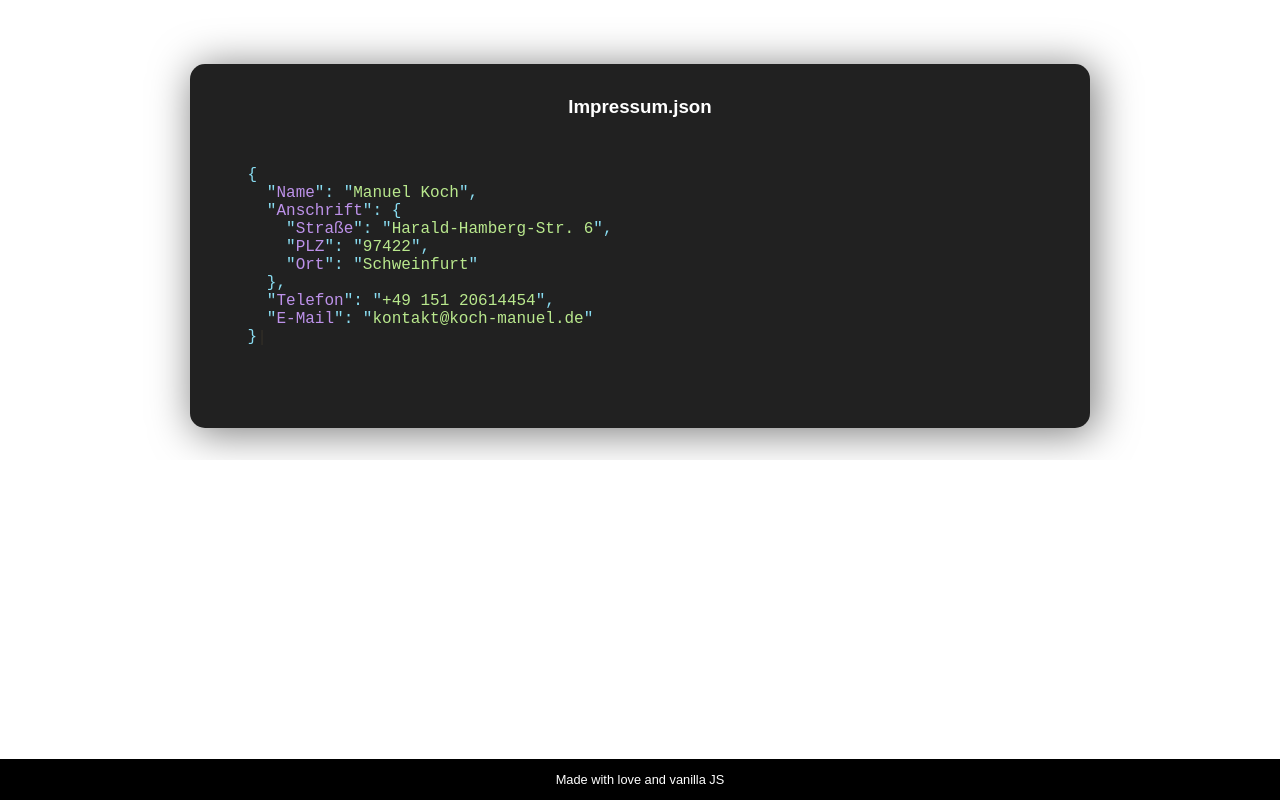
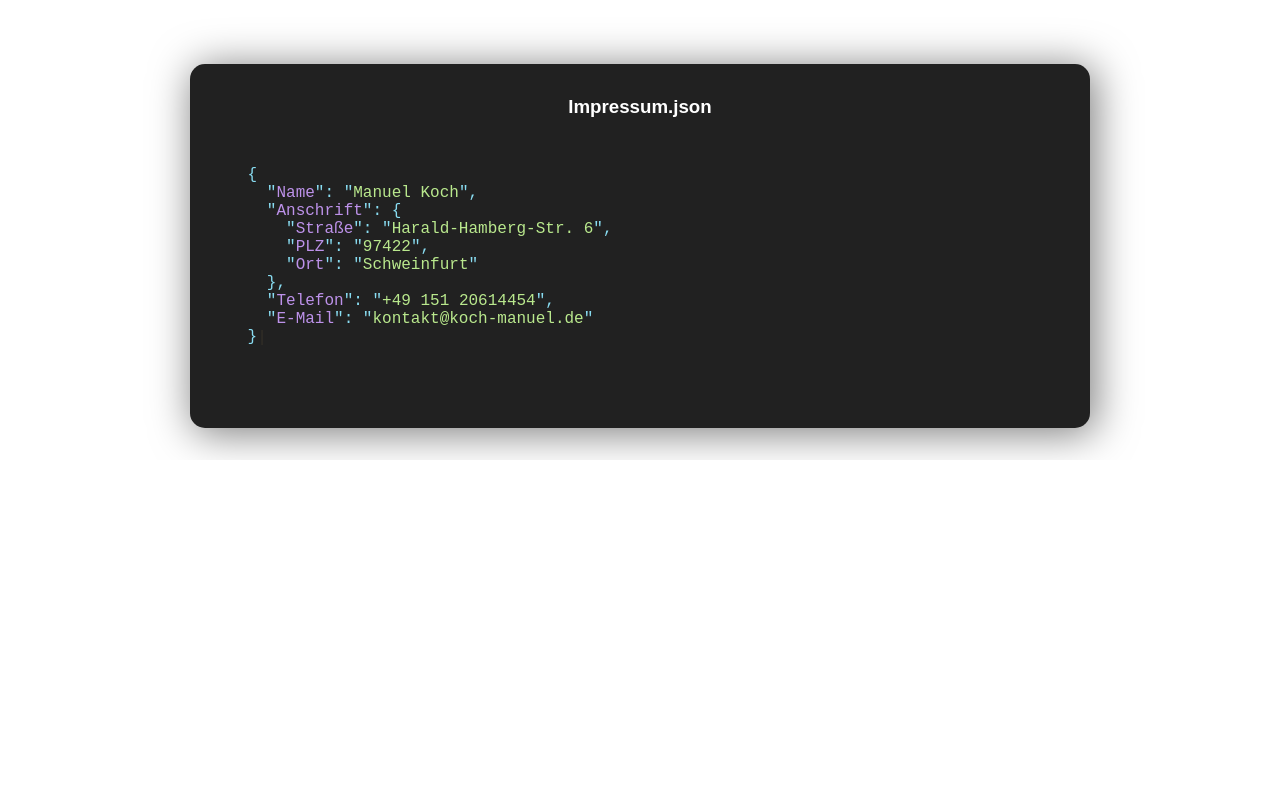
Before and after one commit to njester/PersonalWebsite, a website built with webpack: page src/index.html in a window 1280 px wide. Built offline with nearby package versions, Linux system fonts and the light colour scheme; what css-vars-ponyfill would draw is missing.

Commit message:
footer removed

```diff
--- a/src/index.html
+++ b/src/index.html
@@ -29,10 +29,5 @@
         </pre>
       </div>
     </section>
-  <footer class="footer">
-    <p class="footer__love">
-        Made with love and vanilla JS
-    </p>
-  </footer>
 </body>
 </html>
--- a/src/styles/index.scss
+++ b/src/styles/index.scss
@@ -7,7 +7,6 @@
 @import 'includes/content';
 // @import 'includes/nav';
 @import 'includes/imprint';
-@import 'includes/footer';
 
 body {
   font-family: 'Poppins', sans-serif;
```
